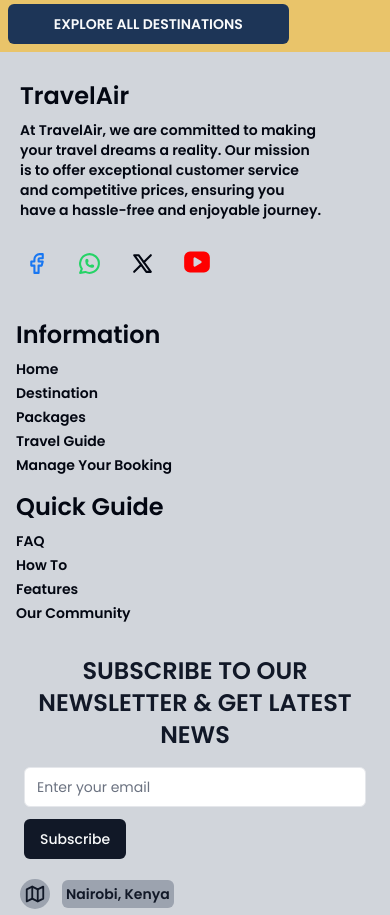
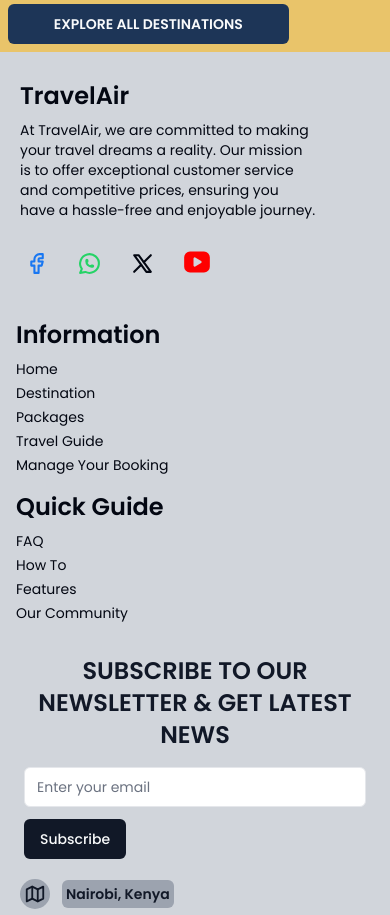
Before and after one commit to cmotanya/skytravel, a Next.js app: page / in a window 390 px wide. Shown: the part 2700-3615 px from the top of the page. Built offline with nearby package versions, Linux system fonts and the light colour scheme.

Commit message:
removed section of framer-motion animation tween

```diff
--- a/app/components/book-flight-form.tsx
+++ b/app/components/book-flight-form.tsx
@@ -75,7 +75,6 @@ const BookFlightForm = () => {
         visible: {
             y: 0,
             opacity: 1,
-            type: "tween",
             duration: 0.5,
             ease: [0.43, 0.13, 0.23, 0.96],
         },
@@ -143,7 +142,7 @@ const BookFlightForm = () => {
                     variants={confirmContainerVariants}
                     className="text-start"
                 >
-                    <h2 className="my-2 font-semibold uppercase">
+                    <h2 className="my-2 text-2xl font-semibold uppercase">
                         Confirm Your Booking.
                     </h2>
 
@@ -178,7 +177,7 @@ const BookFlightForm = () => {
                         ))}
                     </div>
 
-                    <div className="mt-4 flex gap-6">
+                    <div className="mt-4 w-[20rem] border-black border-2 flex gap-6">
                         <Button
                             onClick={handleConfirm}
                             disabled={isSubmitting}
--- a/app/footer.tsx
+++ b/app/footer.tsx
@@ -50,7 +50,7 @@ const Footer = () => {
                             TravelAir
                         </span>
                         <motion.p
-                            className="text-400 text-balance text-sm font-semibold"
+                            className="text-400 text-balance text-sm"
                             variants={itemVariants}
                         >
                             At TravelAir, we are committed to making your travel
@@ -86,7 +86,7 @@ const Footer = () => {
                         <h3 className="mb-2 mt-2 text-2xl font-semibold md:mb-4">
                             Information
                         </h3>
-                        <div className="flex flex-col gap-1 text-sm font-semibold">
+                        <div className="flex flex-col gap-1 text-sm">
                             <Link href={"/"}>Home</Link>
                             <Link href={"/"}>Destination</Link>
                             <Link href={"/"}>Packages</Link>
@@ -99,7 +99,7 @@ const Footer = () => {
                         <h3 className="mb-2 mt-4 text-2xl font-semibold">
                             Quick Guide
                         </h3>
-                        <div className="flex flex-col gap-1 text-sm font-semibold">
+                        <div className="flex flex-col gap-1 text-sm">
                             <Link href={"/"}>FAQ</Link>
                             <Link href={"/"}>How To</Link>
                             <Link href={"/"}>Features</Link>
--- a/app/page.tsx
+++ b/app/page.tsx
@@ -74,7 +74,6 @@ export default function Home() {
             opacity: 1,
             y: 0,
             transition: {
-                type: "tween",
                 duration: 0.5,
                 ease: [0.43, 0.13, 0.23, 0.96],
             },
@@ -110,7 +109,7 @@ export default function Home() {
                             ))}
                         </motion.h1>
                         <motion.p
-                            className="leading-7 md:font-semibold"
+                            className="leading-7"
                             initial="hidden"
                             animate="visible"
                             variants={charVariants}
```
